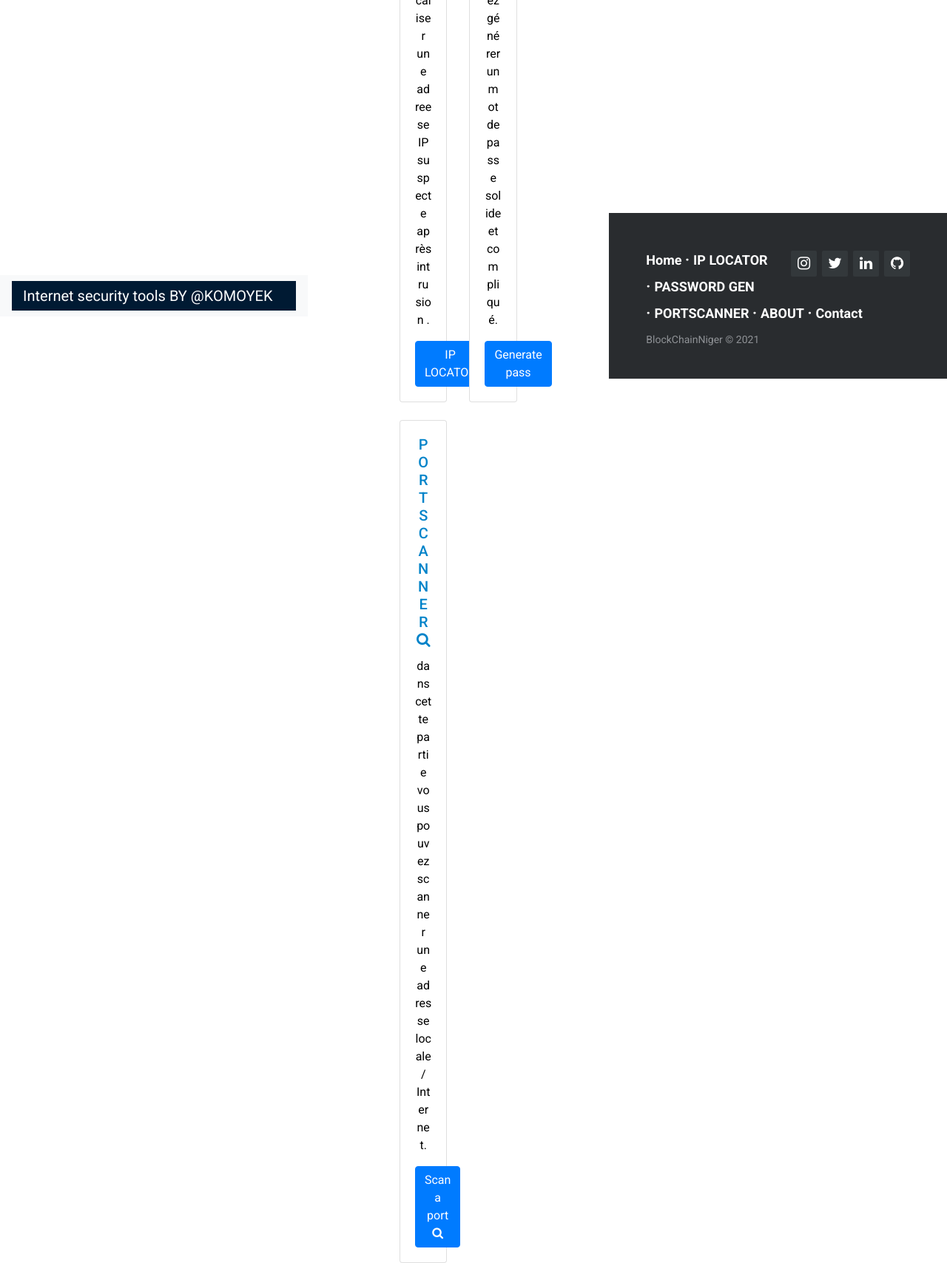
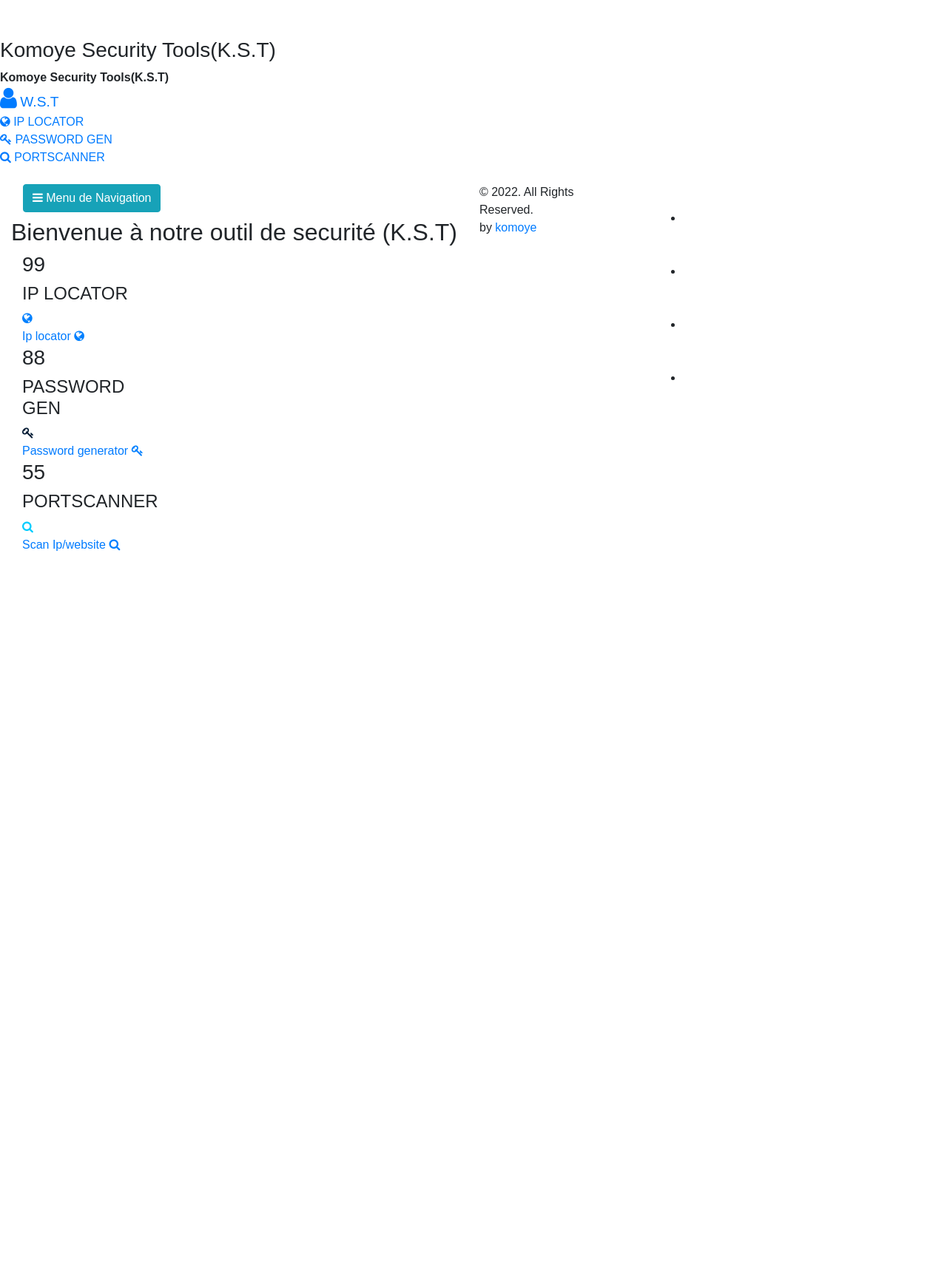
Before and after one commit to komoyek/flaskcrudipfinder, a Flask app: page / in a window 1280 px wide. Shown: the whole page at 74% size. After the commit the page ends 745 px from the top, so only its background shows below. Run offline with Flask 2, Linux system fonts and the light colour scheme; style sheets or scripts are compiled from the project's sources; some libraries are stand-ins or nearby versions; some web fonts are replaced.

Commit message:
Update index.html

```diff
--- a/templates/index.html
+++ b/templates/index.html
@@ -7,212 +7,155 @@
 {% block body %}
 
 
-        <!-- Navigation-->
-        <nav class="navbar navbar-light bg-light static-top">
-            <div style="background-color:#001a33;" class="container">
-                <a style="color:white;" class="navbar-brand" href="/">Internet security tools BY @KOMOYEK</a>
-                <!--<a class="btn btn-primary" href="">KOMOYEK</a>-->
-            </div>
-        </nav>
 
-<div style="font-family: 'Consolas', sans-serif;" class="container">
-</br>
-</br></br>
-</br>
-            <!-- Masthead-->
-        <header class="masthead">
-            <div class="container position-relative">
-                <div class="row justify-content-center">
-                    <div class="col-xl-6">
-                        <div class="text-center text-white">
+<div class="wrapper">
+    <!-- Sidebar Holder -->
+    <nav id="sidebar">
+        <div class="sidebar-header">
+            <h3>Komoye Security Tools(K.S.T)</h3>
+            <strong style="color">Komoye Security Tools(K.S.T)</strong>
+        </div>
 
-                            <!-- Page heading-->
-                            <h1 class="mb-5" style="color: black; border-left: 6px solid blue;
-  background-color: skyblue; font-size: 28px;" >Bienvenue sur notre outil de securité Internet!</h1>
+        <ul class="list-unstyled components">
+         <li>
+         <a href=""><i class="fa fa-user fa-2x"></i>
+                <big>W.S.T</big>
 
-                                    <!--<div  class="col-auto"><button class="btn btn-primary btn-lg" id="submitButton" type="submit">
-                                        <a style="color: white; text-decoration:none;"  href="{{url_for('Search')}}">Continuer!</a>
-                                    </button>
-                                    </div>
+            </a>
+         <li>
 
-                                </div>-->
-                            <div style="color: black; text-align:center;" class="row">
-                              <div  class="col-sm-6">
-                                <div class="card">
-                                  <div class="card-body">
-                                    <h5 style="color:#0083c9;" class="card-title">IP LOCATOR <i class="fa fa-globe" aria-hidden="true"></i></h5>
-                                    <p class="card-text">Dans cette section vous pouvez géolocaliser une adreese IP suspecte après intrusion .</p>
-                                    <a href="{{url_for('Search')}}" class="btn btn-primary">IP LOCATOR</a></br>
-                                  </div>
-                                </div>
-                              </div>
+                <a href="{{url_for('Search')}}" >
+                    <i class="fa fa-globe"></i>
+                    IP LOCATOR
+                </a>
+            </li>
+
+            <li>
+                <a href="{{url_for('Pgen')}}">
+                    <i class="fa fa-key"></i>
+                    PASSWORD GEN
+                </a>
+            </li>
+            <li>
+                <a href="{{url_for('search')}}">
+                    <i class="fa fa-search"></i>
+                    PORTSCANNER
+                </a>
+
+            </li>
+        </ul>
+    </nav>
+
+    <!-- Page Content Holder -->
+    <div id="content">
+
+ <nav class="navbar navbar-default">
+                    <div class="container-fluid">
+
+                        <div class="navbar-header">
+                            <button type="button" id="sidebarCollapse" class="btn btn-info navbar-btn">
+                                <i class="fa fa-bars"></i>
+                                <span>Menu de Navigation</span>
+                            </button>
+                        </div>
+
+                        <div class="collapse navbar-collapse" id="bs-example-navbar-collapse-1">
+                            <ul class="nav navbar-nav navbar-right">
+
+                                <li><a href="{{url_for('Search')}}">IP LOCATOR </a></li>
+                                <li><a href="{{url_for('Pgen')}}">PASSWORD GEN</a></li>
+
+                                <li><a href="{{url_for('search')}}">PORTSCANNER</a></li>
+                            </ul>
+                        </div>
+                    </div>
+                </nav>
 
 
-                              <div  class="col-sm-6">
-                                <div  class="card">
-                                  <div class="card-body">
-                                    <h5 style="color:#0083c9" class="card-title">PASSWORD GEN <i class="fa fa-key" aria-hidden="true"></i></h5>
-                                    <p class="card-text">dans cette partie vous pouvez générer un mot de passe solide et compliqué.</p>
-                                    <a href="{{url_for('Pgen')}}" class="btn btn-primary">Generate pass</a>
-                                  </div>
-                                </div>
-                              </div>
 
-                                <div  class="col-sm-6"></br>
-                                <div  class="card">
-                                  <div class="card-body">
-                                    <h5 style="color:#0083c9" class="card-title">PORTSCANNER <i class="fa fa-search" aria-hidden="true"></i></h5>
-                                    <p class="card-text">dans cette partie vous pouvez scanner une adresse locale / Internet.</p>
-                                    <a href="{{url_for('search')}}" class="btn btn-primary">Scan a port <i class="fa fa-search" aria-hidden="true"></i></a>
-                                  </div>
-                                </div>
-                              </div>
+    <div class="col-sm-12">
+    <h2 style="text-align: center;">Bienvenue à notre outil de securité (K.S.T)</h2>
+
+        <div class="col-lg-4 col-xs-12 ">
+            <div class="small-box well">
+                <div class="inner">
+                <h3>99</h3>
+
+                <h4> IP LOCATOR</h4>
+                </div>
+                <div style="color: #0080ff;" class="icon">
+                    <i class="fa fa-globe"></i>
+                </div>
+                <a href="{{url_for('Search')}}" class="small-box-footer">Ip locator <i style="color: #0080ff;" class="fa fa-globe"></i></a>
+            </div>
+        </div>
+        <div class="col-lg-4 col-xs-12">
+            <div class="small-box well ">
+                <div class="inner">
+                <h3>88</h3>
+
+                <h4>PASSWORD GEN</h4>
+                </div>
+                <div style="color: #001a33;"  class="icon">
+                    <i class="fa fa-key"></i>
+                </div>
+                <a href="{{url_for('Pgen')}}" class="small-box-footer">Password generator <i style="color: #0080ff;" class="fa fa-key"></i></a>
+            </div>
+        </div>
+        <div class="col-lg-4 col-xs-12 ">
+            <div class="small-box well">
+                <div class="inner">
+                <h3>55</h3>
+
+                <h4> PORTSCANNER</h4>
+                </div>
+                <div style="color: #00ccff;" class="icon">
+                    <i class="fa fa-search"></i>
+                </div>
+                <a href="{{url_for('search')}}" class="small-box-footer">Scan Ip/website <i style="color: #0080ff;" class="fa fa-search"></i></a>
+            </div>
+        </div>
+
+    </div>
+<!--2e-->
+</div>
+</div>
+<footer id="footer" class="midnight-blue">
+    <div class="container">
+      <div class="row">
+        <div class="col-sm-6">
+          &copy; 2022. All Rights Reserved.
+          <div class="credits">
+
+            <a href=""></a> by <a href="#">komoye</a>
+          </div>
+        </div>
+        <div class="col-sm-6">
+          <ul class="pull-right">
+            <li><a href="#"><i class="fab fa-html5 fa-3x"></i></a></li>
+            <li><a href="#"><i class="fab fa-js fa-3x"></i></a></li>
+            <li><a href="#"><i class="fab fa-php fa-3x "></i></a></li>
+            <li><a href="#"><i class="fab fa-css3 fa-3x"></i></a></li>
+          </ul>
+        </div>
+      </div>
+    </div>
+  </footer>
 
 
-                        </div>
-
-                    </div>
-
-                </div>
-            </div>
-        </header>
-</div>
-
-</br>
-		<footer class="footer-distributed">
-
-			<div class="footer-right">
-
-				<a href="#"><i class="fa fa-instagram"></i></a>
-				<a href="#"><i class="fa fa-twitter"></i></a>
-				<a href="https://www.linkedin.com/in/harouna-moumouni-komoye-9a436aba/"><i class="fa fa-linkedin"></i></a>
-				<a href="https://github.com"><i class="fa fa-github"></i></a>
-
-			</div>
+{% endblock %}
+{% block footer %}
 
 
-            <style>
-                @import url(https://fonts.googleapis.com/css?family=Roboto:400,500,300,700);
+        <!-- jQuery  -->
+<script src="static/jquery/jquery.min.js"></script>
+         <!-- Bootstrap Js  -->
+<script src="static/js/bootstrap.min.js"></script>
+         <!-- fontawesome Js  -->
+<script defer src="static/font-awesome/svg-with-js/js/fontawesome-all.js"></script>
+          <!-- Our datatable js -->
+ <script type="text/javascript" src="static/DataTables/datatables.min.js"></script>
+          <!-- Our Custom js -->
+ <script src="static/js/main.js"></script>
 
-* {
-  font-family: Roboto;
-}
-
-section {
-  width: 100%;
-  display: inline-block;
-  background: #ccc;
-  height: 60vh;
-  text-align: center;
-  font-size: 22px;
-  font-weight: 700;
-  text-decoration: underline;
-}
-
-.footer-distributed {
-  background-color: #292c2f;
-  box-shadow: 0 1px 1px 0 rgba(0, 0, 0, 0.12);
-  box-sizing: border-box;
-  width: 100%;
-  text-align: left;
-  font: normal 16px sans-serif;
-  padding: 45px 50px;
-}
-
-.footer-distributed .footer-left p {
-  color: #8f9296;
-  font-size: 14px;
-  margin: 0;
-}
-/* Footer links */
-
-.footer-distributed p.footer-links {
-  font-size: 18px;
-  font-weight: bold;
-  color: #ffffff;
-  margin: 0 0 10px;
-  padding: 0;
-  transition: ease .25s;
-}
-
-.footer-distributed p.footer-links a {
-  display: inline-block;
-  line-height: 1.8;
-  text-decoration: none;
-  color: inherit;
-  transition: ease .25s;
-}
-
-.footer-distributed .footer-links a:before {
-  content: "·";
-  font-size: 20px;
-  left: 0;
-  color: #fff;
-  display: inline-block;
-  padding-right: 5px;
-}
-
-.footer-distributed .footer-links .link-1:before {
-  content: none;
-}
-
-.footer-distributed .footer-right {
-  float: right;
-  margin-top: 6px;
-  max-width: 180px;
-}
-
-.footer-distributed .footer-right a {
-  display: inline-block;
-  width: 35px;
-  height: 35px;
-  background-color: #33383b;
-  border-radius: 2px;
-  font-size: 20px;
-  color: #ffffff;
-  text-align: center;
-  line-height: 35px;
-  margin-left: 3px;
-  transition:all .25s;
-}
-
-.footer-distributed .footer-right a:hover{transform:scale(1.1); -webkit-transform:scale(1.1);}
-
-.footer-distributed p.footer-links a:hover{text-decoration:underline;}
-
-/* Media Queries */
-
-@media (max-width: 600px) {
-  .footer-distributed .footer-left, .footer-distributed .footer-right {
-    text-align: center;
-  }
-  .footer-distributed .footer-right {
-    float: none;
-    margin: 0 auto 20px;
-  }
-  .footer-distributed .footer-left p.footer-links {
-    line-height: 1.8;
-  }
-}
-            </style>
-			<div class="footer-left">
-
-				<p class="footer-links">
-					<a class="link-1" href="/">Home</a>
-
-					<a href="{{url_for('Search')}}">IP LOCATOR</a>
-
-					<a href="{{url_for('Pgen')}}">PASSWORD GEN</a>
-
-					<a href="{{url_for('search')}}">PORTSCANNER</a>
-
-					<a href="#">ABOUT</a>
-
-					<a href="#">Contact</a>
-				</p>
-
-				<p>BlockChainNiger &copy; 2021</p>
-			</div>
-
-		</footer>
 {% endblock %}
```
